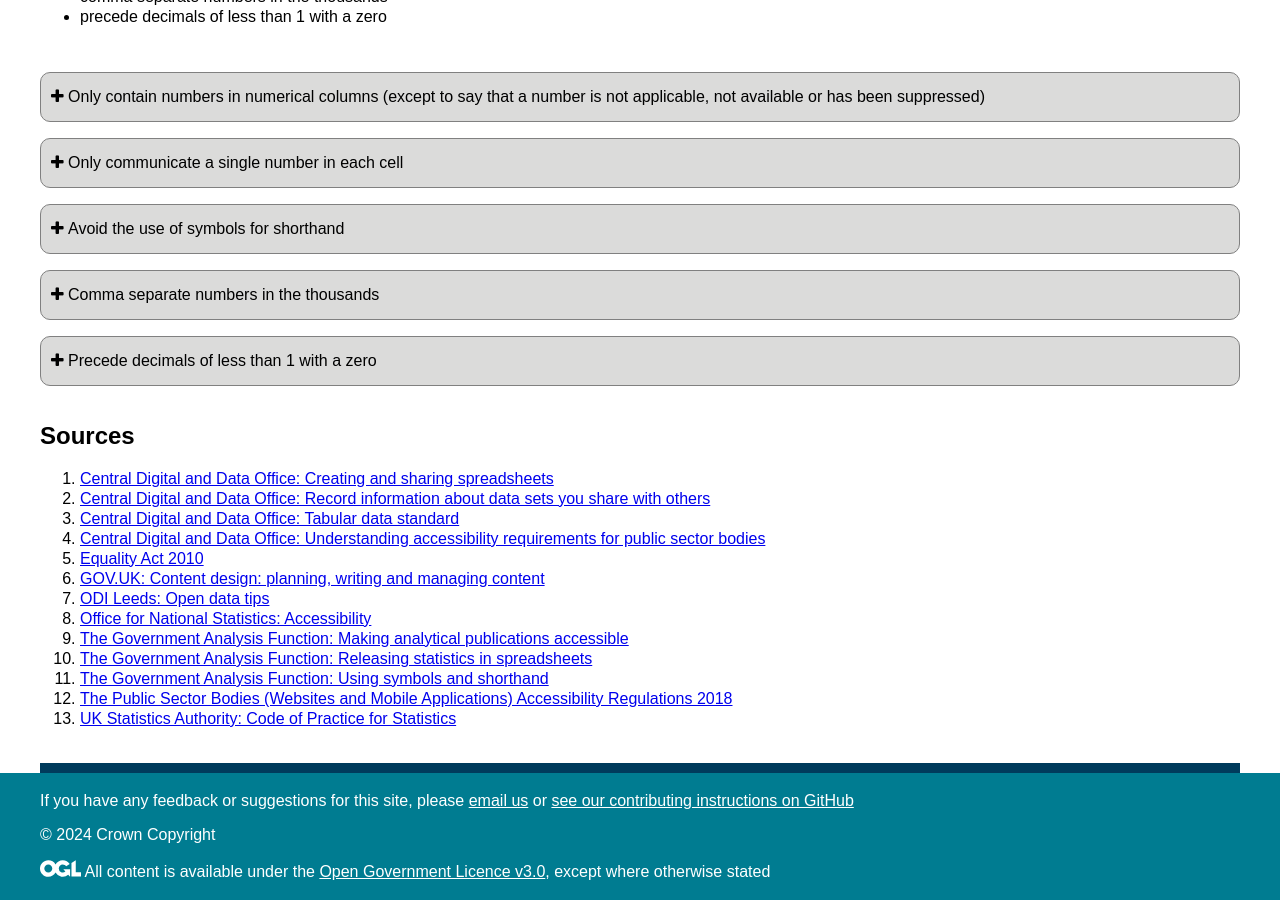
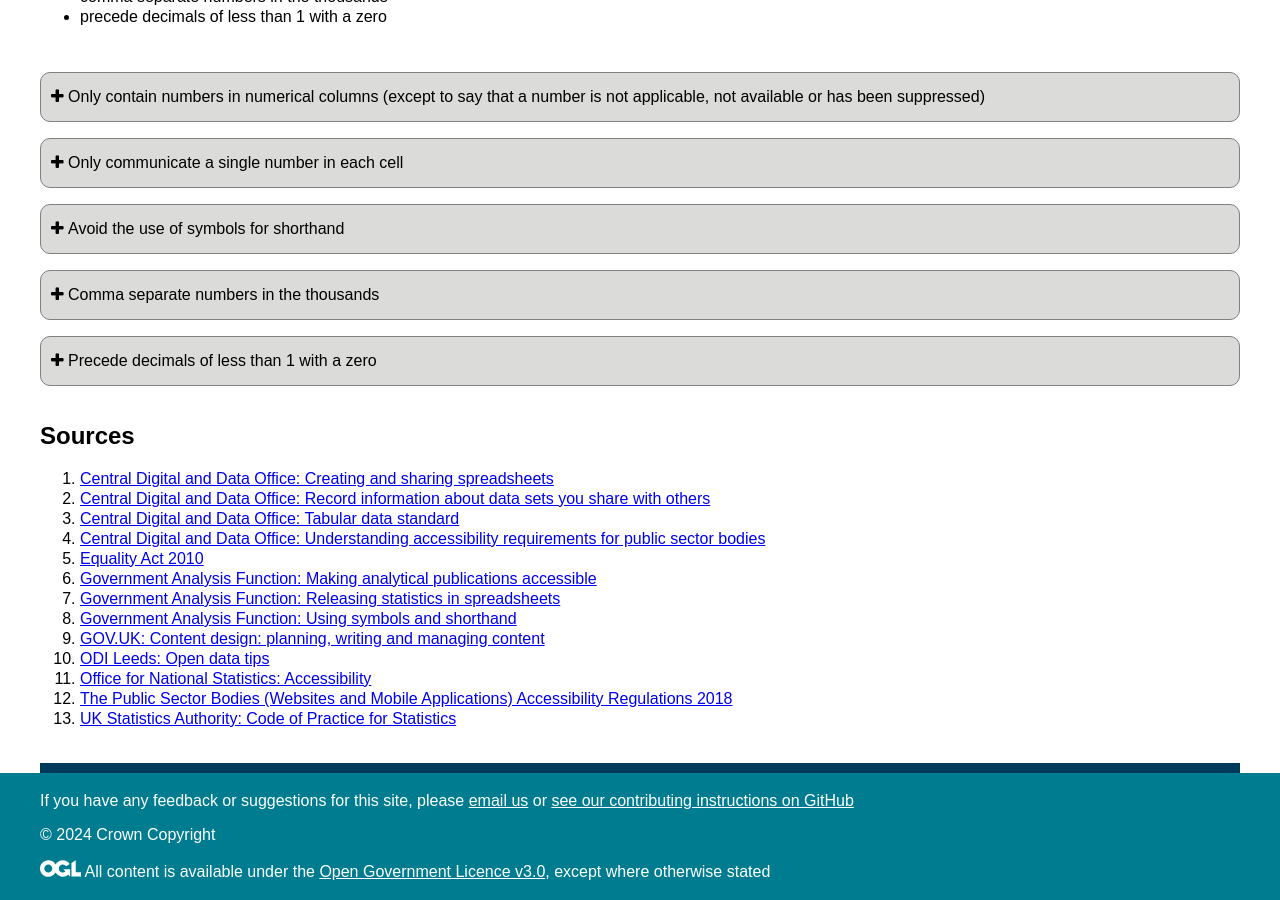
Before and after one commit to BenCuff/github-pages-test, a Jekyll site: the page built from docs/spreadsheets.md, in a window 1280 px wide and 900 px high, scrolled down 4930 px. Built offline with Jekyll 4.4.1, drawn with Linux system fonts in a browser that asks for light colours.

Commit message:
Making reference lists consistent

```diff
--- a/docs/spreadsheets.md
+++ b/docs/spreadsheets.md
@@ -420,11 +420,11 @@ Preceding decimals with a 0 makes it clear that these are decimal values. Otherw
 1. [Central Digital and Data Office: Tabular data standard](https://www.gov.uk/government/publications/recommended-open-standards-for-government/tabular-data-standard)
 1. [Central Digital and Data Office: Understanding accessibility requirements for public sector bodies](https://www.gov.uk/guidance/accessibility-requirements-for-public-sector-websites-and-apps)
 1. [Equality Act 2010](https://www.legislation.gov.uk/ukpga/2010/15/contents)
+1. [Government Analysis Function: Making analytical publications accessible](https://analysisfunction.civilservice.gov.uk/policy-store/making-analytical-publications-accessible/)
+1. [Government Analysis Function: Releasing statistics in spreadsheets](https://analysisfunction.civilservice.gov.uk/policy-store/releasing-statistics-in-spreadsheets/)
+1. [Government Analysis Function: Using symbols and shorthand](https://analysisfunction.civilservice.gov.uk/policy-store/symbols-in-tables-definitions-and-help/)
 1. [GOV.UK: Content design: planning, writing and managing content](https://www.gov.uk/guidance/content-design/tables)
 1. [ODI Leeds: Open data tips](https://github.com/odileeds/open-data-tips)
 1. [Office for National Statistics: Accessibility](https://style.ons.gov.uk/category/accessibility/)
-1. [The Government Analysis Function: Making analytical publications accessible](https://analysisfunction.civilservice.gov.uk/policy-store/making-analytical-publications-accessible/)
-1. [The Government Analysis Function: Releasing statistics in spreadsheets](https://analysisfunction.civilservice.gov.uk/policy-store/releasing-statistics-in-spreadsheets/)
-1. [The Government Analysis Function: Using symbols and shorthand](https://analysisfunction.civilservice.gov.uk/policy-store/symbols-in-tables-definitions-and-help/)
 1. [The Public Sector Bodies (Websites and Mobile Applications) Accessibility Regulations 2018](https://www.legislation.gov.uk/uksi/2018/852/contents/made)
 1. [UK Statistics Authority: Code of Practice for Statistics](https://code.statisticsauthority.gov.uk/the-code/)
```
Also changed, not shown: docs/quality-assurance.md (+6 -6 lines).
